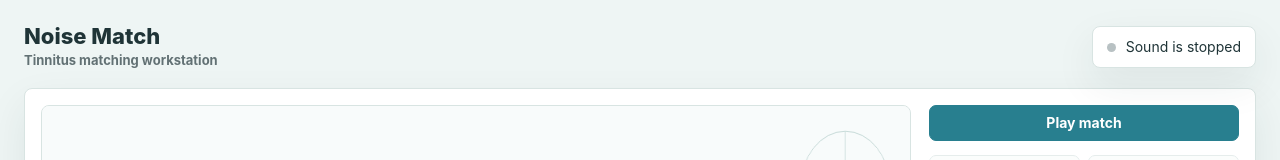
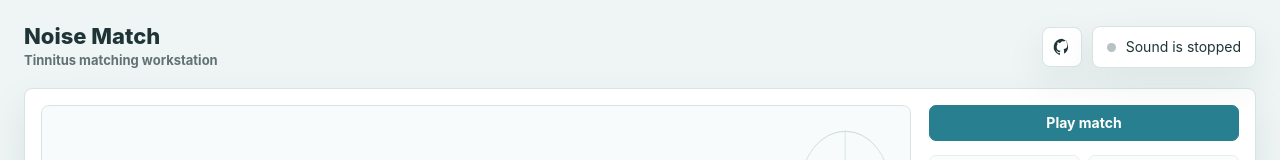
Before and after one commit to tonycassara/noise-match, a React (Vite) app: page / in a window 1280 px wide. Shown: the top 160 px of the page. Built offline with nearby package versions, Linux system fonts and the light colour scheme.

Commit message:
Add GitHub repository link

```diff
--- a/src/App.css
+++ b/src/App.css
@@ -39,6 +39,35 @@
   color: var(--text);
   font-size: 13px;
   font-weight: 650;
+}
+
+.topbar-actions {
+  align-items: center;
+  display: flex;
+  gap: 10px;
+}
+
+.github-link {
+  align-items: center;
+  background: var(--surface);
+  border: 1px solid var(--border);
+  border-radius: 8px;
+  box-shadow: var(--soft-shadow);
+  color: var(--text-h);
+  display: inline-flex;
+  height: 40px;
+  justify-content: center;
+  width: 40px;
+}
+
+.github-link:hover {
+  border-color: var(--accent);
+  color: var(--accent-strong);
+}
+
+.github-link svg {
+  height: 20px;
+  width: 20px;
 }
 
 .eyebrow {
@@ -311,7 +340,8 @@ input[type='text'] {
 
 input:focus-visible,
 select:focus-visible,
-button:focus-visible {
+button:focus-visible,
+.github-link:focus-visible {
   outline: 3px solid var(--focus);
   outline-offset: 2px;
 }
@@ -637,6 +667,10 @@ input[type='range'] {
     flex-direction: column;
   }
 
+  .topbar-actions {
+    width: 100%;
+  }
+
   .section-heading {
     align-items: flex-start;
     flex-direction: column;
--- a/src/App.tsx
+++ b/src/App.tsx
@@ -425,9 +425,25 @@ function App() {
           <h1>Noise Match</h1>
           <p>Tinnitus matching workstation</p>
         </div>
-        <div className="status-card" aria-live="polite">
-          <span className={isPlaying ? 'status-dot active' : 'status-dot'}></span>
-          {isPlaying ? 'Sound is playing' : 'Sound is stopped'}
+        <div className="topbar-actions">
+          <a
+            className="github-link"
+            href="https://github.com/tonycassara/noise-match"
+            aria-label="View Noise Match on GitHub"
+            target="_blank"
+            rel="noreferrer"
+          >
+            <svg viewBox="0 0 24 24" aria-hidden="true">
+              <path
+                fill="currentColor"
+                d="M12 2a10 10 0 0 0-3.16 19.49c.5.09.68-.22.68-.48v-1.7c-2.78.6-3.37-1.19-3.37-1.19-.45-1.15-1.1-1.46-1.1-1.46-.9-.62.07-.6.07-.6 1 .07 1.53 1.03 1.53 1.03.89 1.52 2.34 1.08 2.91.83.09-.64.35-1.08.63-1.33-2.22-.25-4.56-1.11-4.56-4.94 0-1.09.39-1.98 1.03-2.68-.1-.25-.45-1.27.1-2.64 0 0 .84-.27 2.75 1.02A9.6 9.6 0 0 1 12 5.02c.85 0 1.7.11 2.5.33 1.9-1.29 2.74-1.02 2.74-1.02.55 1.37.2 2.39.1 2.64.64.7 1.03 1.59 1.03 2.68 0 3.84-2.34 4.69-4.57 4.94.36.31.68.92.68 1.86v2.76c0 .27.18.58.69.48A10 10 0 0 0 12 2Z"
+              />
+            </svg>
+          </a>
+          <div className="status-card" aria-live="polite">
+            <span className={isPlaying ? 'status-dot active' : 'status-dot'}></span>
+            {isPlaying ? 'Sound is playing' : 'Sound is stopped'}
+          </div>
         </div>
       </header>
 
```
